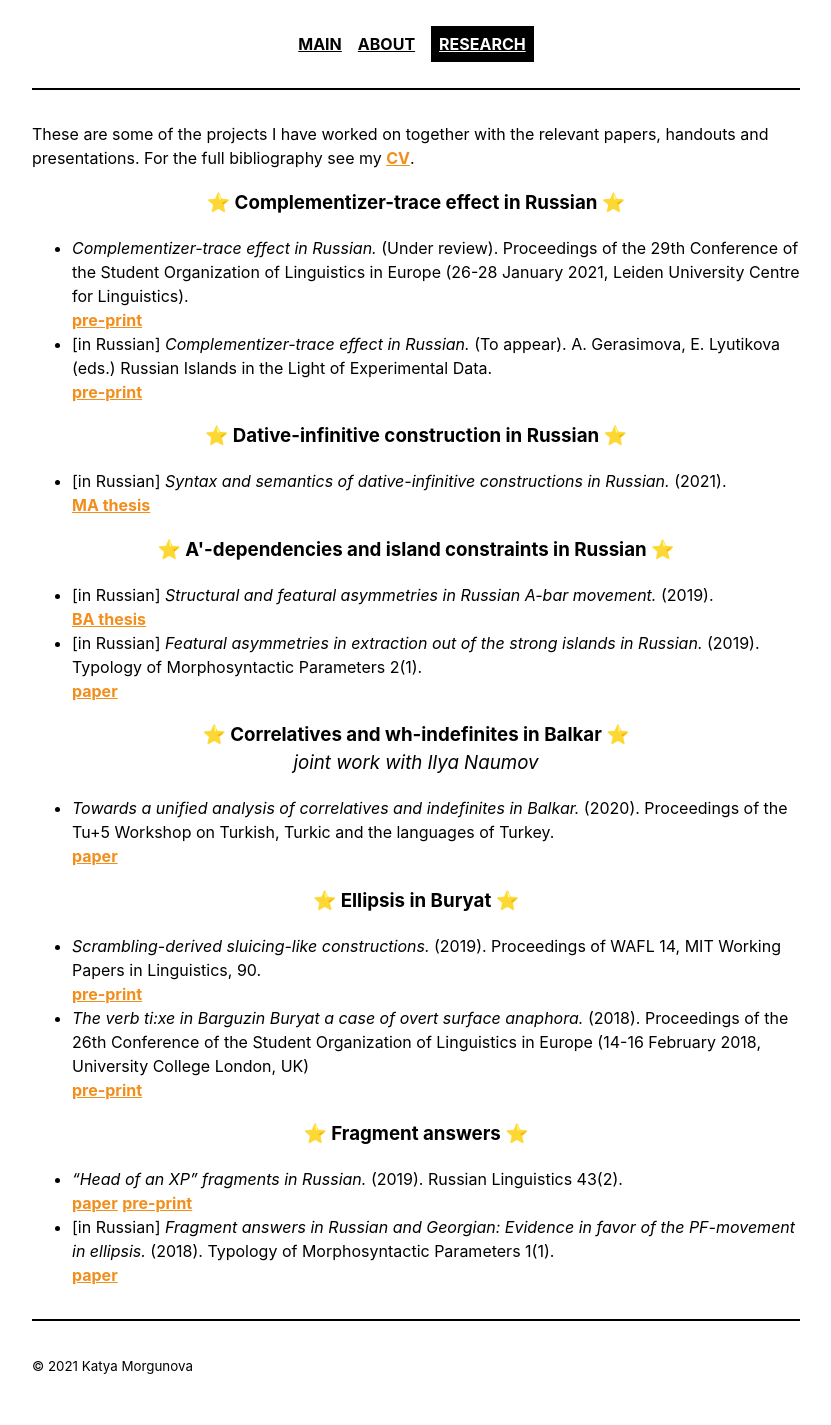
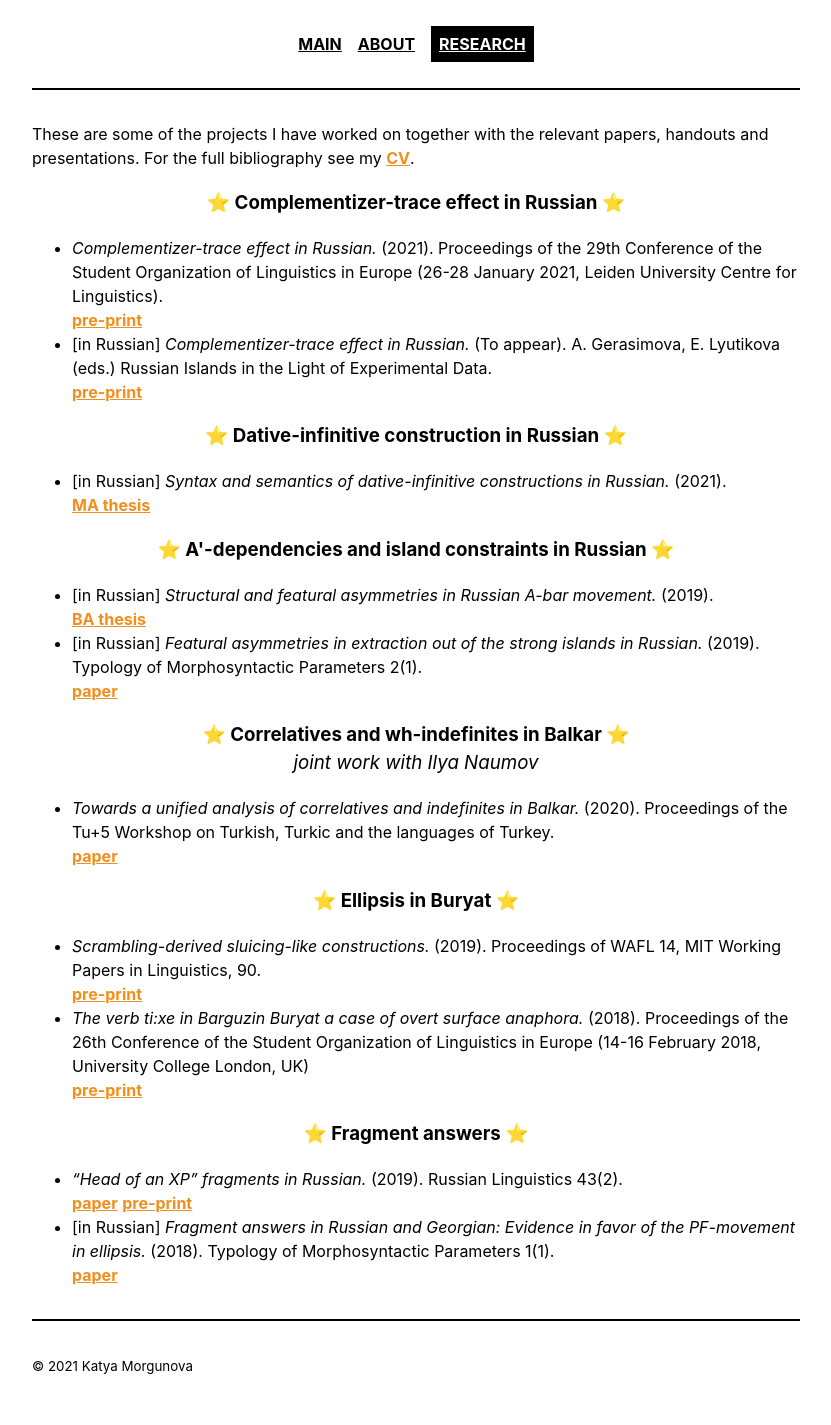
Before and after one commit to morgunova-katya/morgunova-katya.github.io, a Jekyll site: the page built from _pages/research.md, in a window 1280 px wide. Shown: the whole page, without its empty margins (224-1055 px from the left). Built offline with Jekyll 4.4.1, drawn with Linux system fonts in a browser that asks for light colours.

Commit message:
console paper update

```diff
--- a/_pages/research.md
+++ b/_pages/research.md
@@ -8,7 +8,7 @@ These are some of the projects I have worked on together with the relevant paper
 <center><h3> &#11088; Complementizer-trace effect in Russian &#11088; </h3> </center>
 
 <ul>
-<li><i>Complementizer-trace effect in Russian.</i> (Under review). Proceedings of the 29th Conference of the Student Organization of Linguistics in Europe (26-28 January 2021, Leiden University Centre for Linguistics). <br> <a href="{{ site.baseurl }}/files/console29-first-morgunova.pdf" class="pdf">pre-print</a> </li>
+<li><i>Complementizer-trace effect in Russian.</i> (2021). Proceedings of the 29th Conference of the Student Organization of Linguistics in Europe (26-28 January 2021, Leiden University Centre for Linguistics). <br> <a href="{{ site.baseurl }}/files/console29-final-morgunova.pdf" class="pdf">pre-print</a> </li>
 <li>[in Russian] <i>Complementizer-trace effect in Russian.</i> (To appear). A. Gerasimova, E. Lyutikova (eds.) Russian Islands in the Light of Experimental Data. <br> <a href="{{ site.baseurl }}/files/complementizer_trace_draft_final_rus.pdf" class="pdf">pre-print</a> </li>
 </ul>
 
```
Also changed, not shown: 4 other files.
